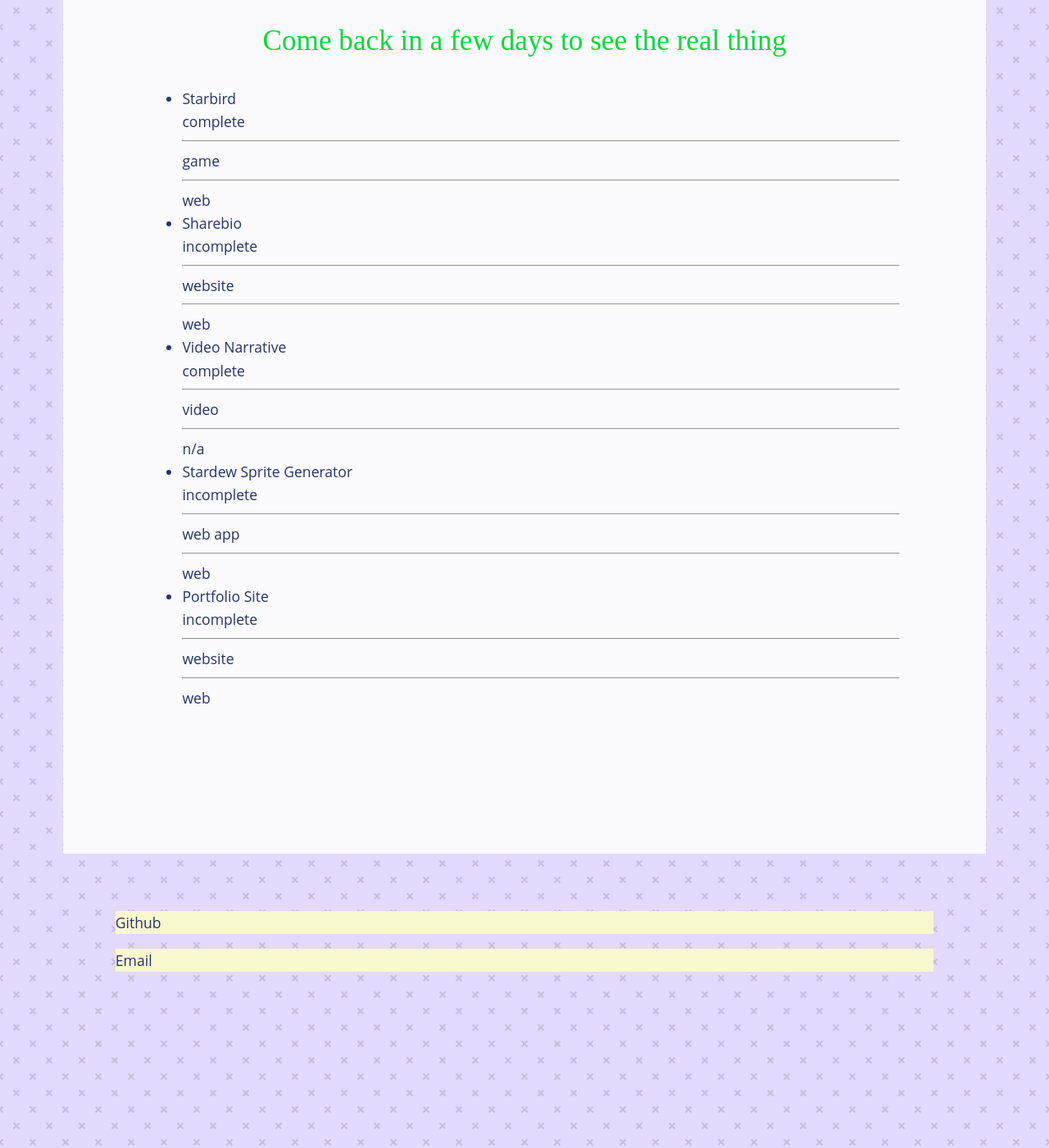
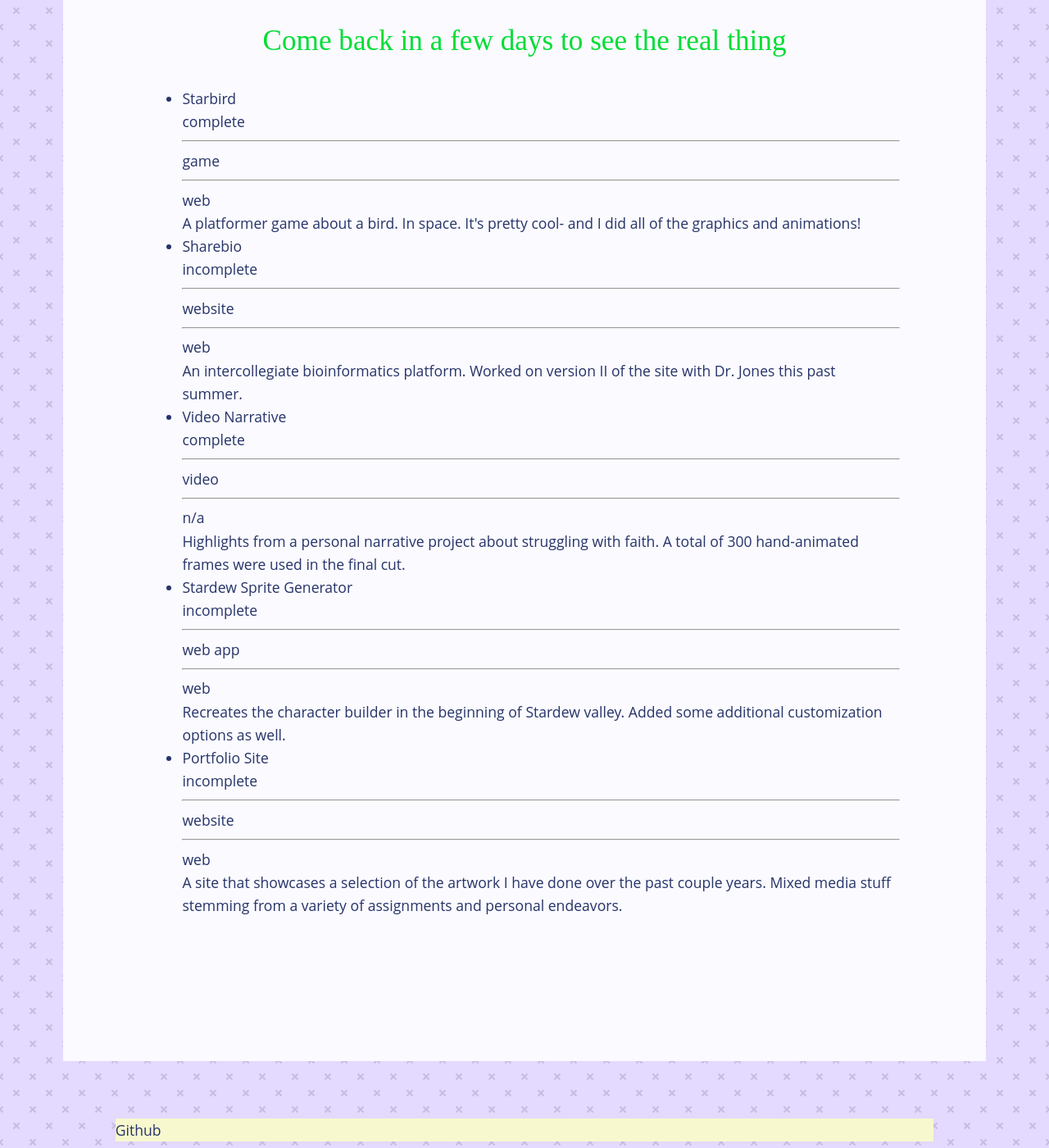
Before and after one commit to Alyssaf21/Alyssaf21, a Jekyll site: the page built from index.html, in a window 1280 px wide and 1400 px high, scrolled down 607 px. Shown: the whole window at 82% size. Built offline with Jekyll 4.4.1, drawn with Linux system fonts in a browser that asks for light colours; some web fonts are replaced.

Commit message:
Added project desc

```diff
--- a/_data/my-projects.yml
+++ b/_data/my-projects.yml
@@ -9,6 +9,7 @@
       - javascript
       - jquery
     platform: web
+    desc: "A platformer game about a bird. In space. It's pretty cool- and I did all of the graphics and animations!"
 
   - name: Sharebio
     status: incomplete
@@ -19,6 +20,7 @@
       - css
       - yii2
     platform: web
+    desc: "An intercollegiate bioinformatics platform. Worked on version II of the site with Dr. Jones this past summer."
 
   - name: Video Narrative
     status: complete
@@ -27,6 +29,7 @@
       - photoshop
       - windows movie maker
     platform: n/a
+    desc: "Highlights from a personal narrative project about struggling with faith. A total of 300 hand-animated frames were used in the final cut."
 
   - name: Stardew Sprite Generator
     status: incomplete
@@ -36,6 +39,7 @@
       - css
       - javascript
     platform: web
+    desc: "Recreates the character builder in the beginning of Stardew valley. Added some additional customization options as well."
 
   - name: Portfolio Site
     status: incomplete
@@ -46,3 +50,4 @@
       - scss
       - jekyll
     platform: web
+    desc: "A site that showcases a selection of the artwork I have done over the past couple years. Mixed media stuff stemming from a variety of assignments and personal endeavors."
--- a/index.html
+++ b/index.html
@@ -23,6 +23,9 @@
             {{ block.type }} <hr>
             {{ block.platform }}
         </div>
+        <div class="project-desc">
+            {{ block.desc }}
+        </div>
     </li>
     {% endfor %}
 </ul>
```
